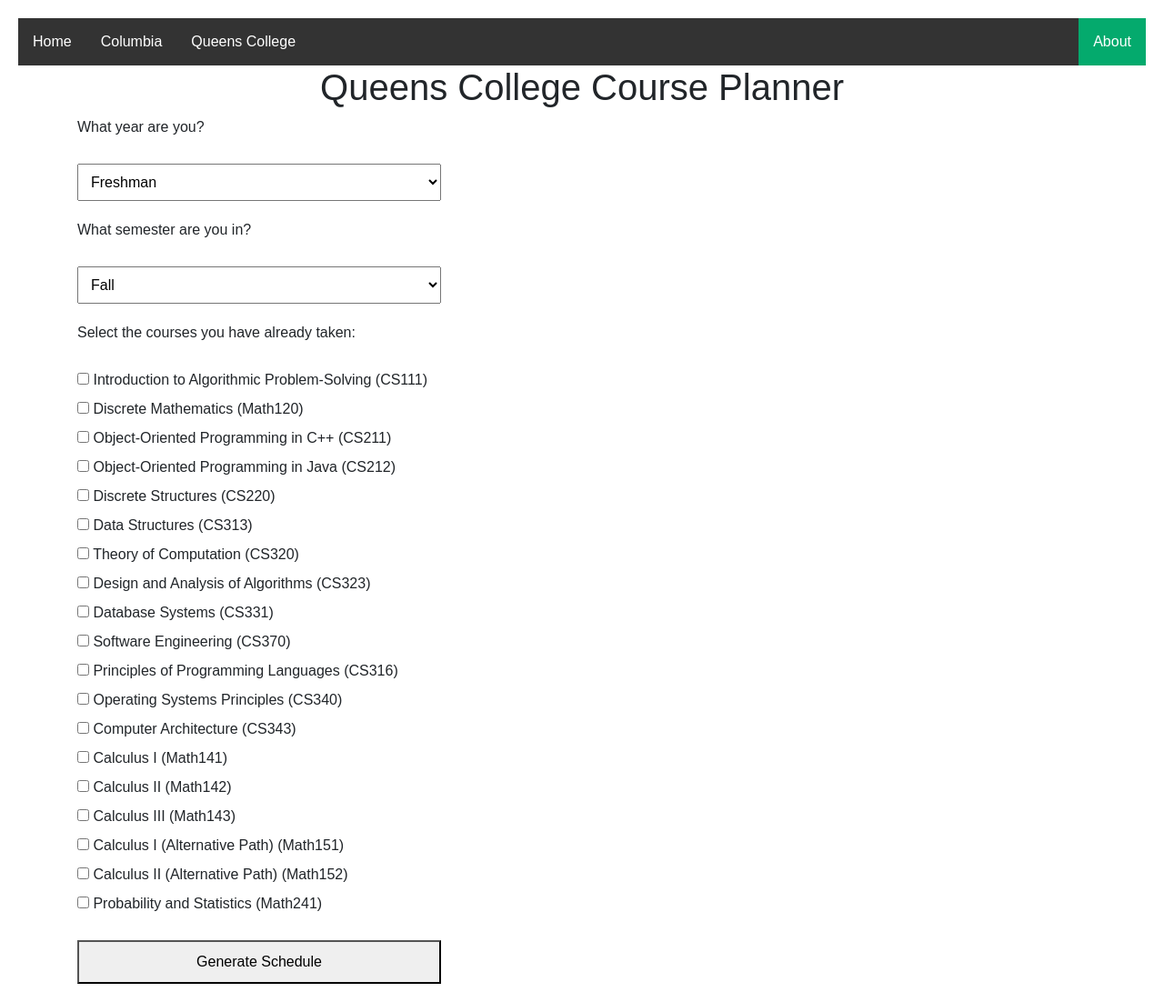
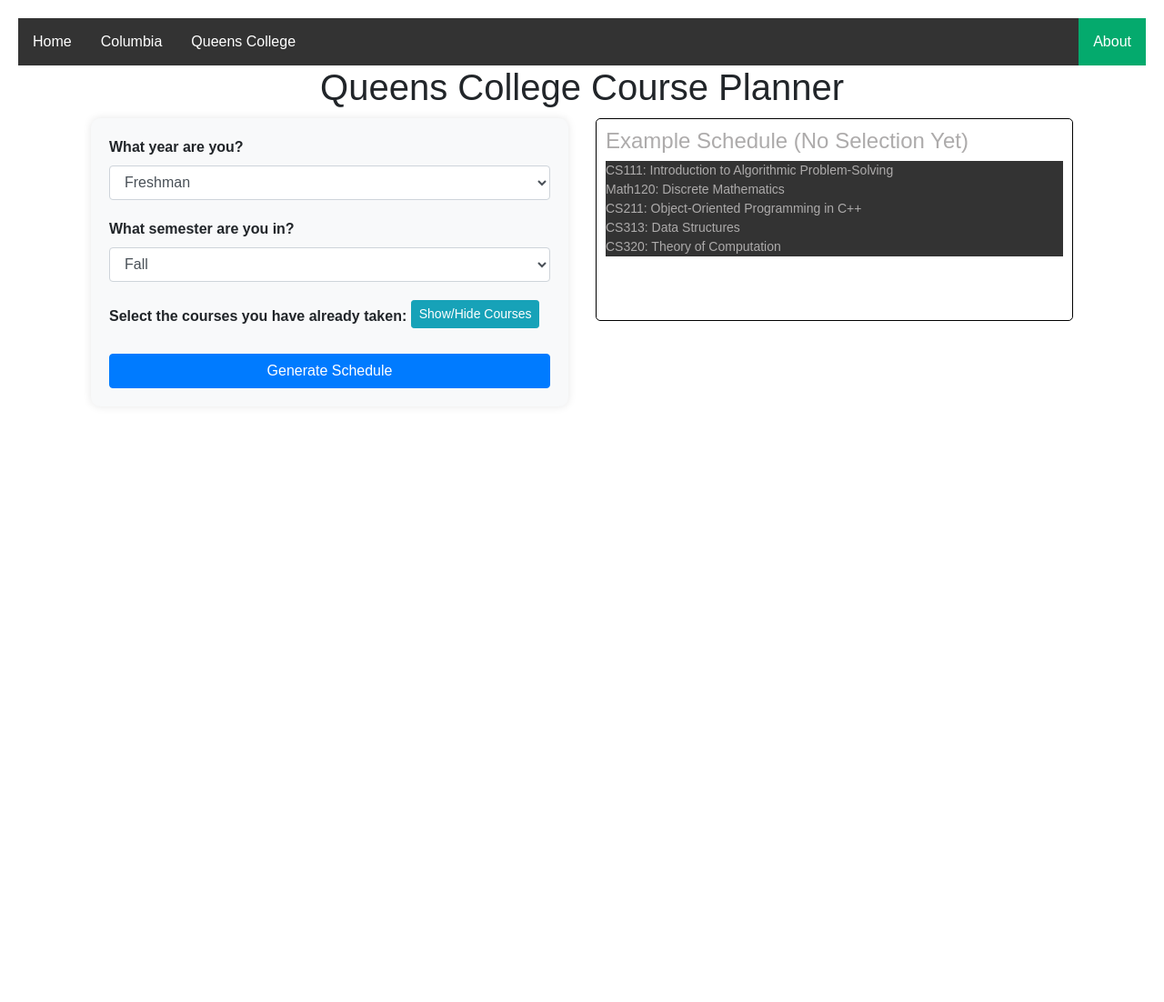
Before and after one commit to fcamaraa/CourseMap, a Flask app: page /queens_college in a window 1280 px wide. Shown: the whole page at 91% size. After the commit the page ends 427 px from the top, so only its background shows below. Run offline with Flask 3, Linux system fonts and the light colour scheme; some libraries are stand-ins or nearby versions.

Commit message:
Update queens_college.html

```diff
--- a/templates/queens_college.html
+++ b/templates/queens_college.html
@@ -1,150 +1,169 @@
-{% extends "layout.html" %} {% block content %}
+{% extends "layout.html" %}
+{% block content %}
 
 <!DOCTYPE html>
 <html lang="en">
   <head>
     <meta charset="UTF-8" />
     <meta name="viewport" content="width=device-width, initial-scale=1.0" />
-    <title>Bootstrap Example</title>
-    <meta charset="utf-8" />
-    <meta name="viewport" content="width=device-width, initial-scale=1" />
+    <title>Queens College Course Planner</title>
 
-    <title>Queens College Course Planner</title>
     <style>
       body {
         font-family: Arial, sans-serif;
         margin: 20px;
       }
-      form {
-        max-width: 400px;
 
+      /* Container: centered horizontally and vertically */
+      .container {
         display: flex;
-        flex-direction: column;
-        gap: 20px;
+        justify-content: center;
+        align-items: center;
+        min-height: 40vh;
       }
+
+      /* Centered the form container */
+      .form-container {
+        max-width: 100%;
+        padding: 20px;
+        background: #f8f9fa;
+        border-radius: 10px;
+        box-shadow: 0px 0px 10px rgba(0, 0, 0, 0.1);
+      }
+
+      .row {
+        display: flex;
+        justify-content: space-between;
+        width: 100%;
+        max-width: 1200px;  /* To prevent large width */
+      }
+
       select,
       button {
         padding: 10px;
         font-size: 16px;
       }
+
+      .course-checkboxes {
+        max-height: 100px;
+        overflow-y: auto;
+        border: 1px solid #ddd;
+        padding: 10px;
+        border-radius: 5px;
+        background-color: white;
+      }
+
+      /* Schedule Output Styling */
       #scheduleResult {
         margin-top: 20px;
         font-weight: bold;
         white-space: pre-wrap;
-      }
-      .course-checkboxes label {
+        padding: 10px;
+        background-color: #e9f7fc;
+        border: 1px solid #ddd;
+        border-radius: 5px;
         display: block;
       }
+
+      .form-group {
+        margin-bottom: 20px;
+      }
+
+      /* Example Schedule on initial load */
+      #exampleSchedule {
+        padding: 10px;
+        padding-bottom: 70px;
+        background-color: #ffffff;
+        border: 1px solid #000000;
+        border-radius: 5px;
+        font-size: 14px;
+        color: #adabab;
+      }
+
     </style>
   </head>
   <body>
-    <h1 style="text-align: center">Queens College Course Planner</h1>
+    <h1 class="text-center">Queens College Course Planner</h1>
     <div class="container">
-      <div class="row">
+      <div class="row" id="mainRow">
+        <!-- Left Column: Course Selection Form -->
         <div class="col-md-6">
+          <div class="form-container">
             <form id="plannerForm">
-            <label for="year">What year are you?</label>
-            <select id="year" name="year" required>
+              <div class="form-group">
+                <label for="year"><strong>What year are you?</strong></label>
+                <select id="year" name="year" class="form-control" required>
                   <option value="freshman">Freshman</option>
                   <option value="sophomore">Sophomore</option>
                   <option value="junior">Junior</option>
                   <option value="senior">Senior</option>
                 </select>
+              </div>
 
-            <label for="semester">What semester are you in?</label>
-            <select id="semester" name="semester" required>
+              <div class="form-group">
+                <label for="semester"><strong>What semester are you in?</strong></label>
+                <select id="semester" name="semester" class="form-control" required>
                   <option value="fall">Fall</option>
                   <option value="spring">Spring</option>
                   <option value="summer">Summer</option>
                 </select>
-
-            <label>Select the courses you have already taken:</label>
-            <div class="course-checkboxes">
-              <label
-                ><input type="checkbox" value="CS111" /> Introduction to
-                Algorithmic Problem-Solving (CS111)</label
-              >
-              <label
-                ><input type="checkbox" value="Math120" /> Discrete Mathematics
-                (Math120)</label
-              >
-              <label
-                ><input type="checkbox" value="CS211" /> Object-Oriented
-                Programming in C++ (CS211)</label
-              >
-              <label
-                ><input type="checkbox" value="CS212" /> Object-Oriented
-                Programming in Java (CS212)</label
-              >
-              <label
-                ><input type="checkbox" value="CS220" /> Discrete Structures
-                (CS220)</label
-              >
-              <label
-                ><input type="checkbox" value="CS313" /> Data Structures
-                (CS313)</label
-              >
-              <label
-                ><input type="checkbox" value="CS320" /> Theory of Computation
-                (CS320)</label
-              >
-              <label
-                ><input type="checkbox" value="CS323" /> Design and Analysis of
-                Algorithms (CS323)</label
-              >
-              <label
-                ><input type="checkbox" value="CS331" /> Database Systems
-                (CS331)</label
-              >
-              <label
-                ><input type="checkbox" value="CS370" /> Software Engineering
-                (CS370)</label
-              >
-              <label
-                ><input type="checkbox" value="CS316" /> Principles of
-                Programming Languages (CS316)</label
-              >
-              <label
-                ><input type="checkbox" value="CS340" /> Operating Systems
-                Principles (CS340)</label
-              >
-              <label
-                ><input type="checkbox" value="CS343" /> Computer Architecture
-                (CS343)</label
-              >
-              <label
-                ><input type="checkbox" value="Math141" /> Calculus I
-                (Math141)</label
-              >
-              <label
-                ><input type="checkbox" value="Math142" /> Calculus II
-                (Math142)</label
-              >
-              <label
-                ><input type="checkbox" value="Math143" /> Calculus III
-                (Math143)</label
-              >
-              <label
-                ><input type="checkbox" value="Math151" /> Calculus I
-                (Alternative Path) (Math151)</label
-              >
-              <label
-                ><input type="checkbox" value="Math152" /> Calculus II
-                (Alternative Path) (Math152)</label
-              >
-              <label
-                ><input type="checkbox" value="Math241" /> Probability and
-                Statistics (Math241)</label
-              >
               </div>
 
-            <button type="button" onclick="submitForm()">
+              <div class="form-group">
+                <label><strong>Select the courses you have already taken:</strong></label>
+                <button type="button" class="btn btn-info btn-sm mb-2" data-toggle="collapse" data-target="#courseList">
+                  Show/Hide Courses
+                </button>
+                <div id="courseList" class="collapse course-checkboxes">
+                  {% for course in [
+                    ('CS111', 'Introduction to Algorithmic Problem-Solving'),
+                    ('Math120', 'Discrete Mathematics'),
+                    ('CS211', 'Object-Oriented Programming in C++'),
+                    ('CS212', 'Object-Oriented Programming in Java'),
+                    ('CS220', 'Discrete Structures'),
+                    ('CS313', 'Data Structures'),
+                    ('CS320', 'Theory of Computation'),
+                    ('CS323', 'Design and Analysis of Algorithms'),
+                    ('CS331', 'Database Systems'),
+                    ('CS370', 'Software Engineering'),
+                    ('CS316', 'Principles of Programming Languages'),
+                    ('CS340', 'Operating Systems Principles'),
+                    ('CS343', 'Computer Architecture'),
+                    ('Math141', 'Calculus I'),
+                    ('Math142', 'Calculus II'),
+                    ('Math143', 'Calculus III'),
+                    ('Math151', 'Calculus I (Alternative Path)'),
+                    ('Math152', 'Calculus II (Alternative Path)'),
+                    ('Math241', 'Probability and Statistics')
+                  ] %}
+                  <label>
+                    <input type="checkbox" value="{{ course[0] }}" /> {{ course[1] }} ({{ course[0] }})
+                  </label>
+                  {% endfor %}
+                </div>
+              </div>
+
+              <button type="button" class="btn btn-primary btn-block" onclick="submitForm()">
                 Generate Schedule
               </button>
             </form>
           </div>
+        </div>
+
+        <!-- Right Column: Schedule Output -->
         <div class="col-md-6">
-          <div id="scheduleResult"></div>
+          <!-- Display Example Schedule initially -->
+          <div id="exampleSchedule">
+            <h4>Example Schedule (No Selection Yet)</h4>
+            <ul>
+              <li>CS111: Introduction to Algorithmic Problem-Solving</li><br>
+              <li>Math120: Discrete Mathematics</li><br>
+              <li>CS211: Object-Oriented Programming in C++</li><br>
+              <li>CS313: Data Structures</li><br>
+              <li>CS320: Theory of Computation</li>
+            </ul>
+          </div>
+          <div id="scheduleResult" class="alert alert-info" style="display: none;"></div>
         </div>
       </div>
     </div>
@@ -156,6 +175,11 @@
         const selectedCourses = Array.from(
           document.querySelectorAll(".course-checkboxes input:checked")
         ).map((checkbox) => checkbox.value);
+
+        // Hide example schedule and show the result
+        document.getElementById("exampleSchedule").style.display = "none";
+        document.getElementById("scheduleResult").style.display = "block";
+        document.getElementById("scheduleResult").innerText = "Generating schedule...";
 
         fetch("/generate_schedule", {
           method: "POST",
@@ -170,11 +194,13 @@
           .then((data) => {
             document.getElementById("scheduleResult").innerText = data.schedule;
           })
-          .catch((error) => console.error("Error:", error));
+          .catch((error) => {
+            document.getElementById("scheduleResult").innerText = "Error generating schedule.";
+            console.error("Error:", error);
+          });
       }
     </script>
   </body>
-
 </html>
 
 {% endblock %}
```
Lines whose indentation alone changed are shown as unchanged.
